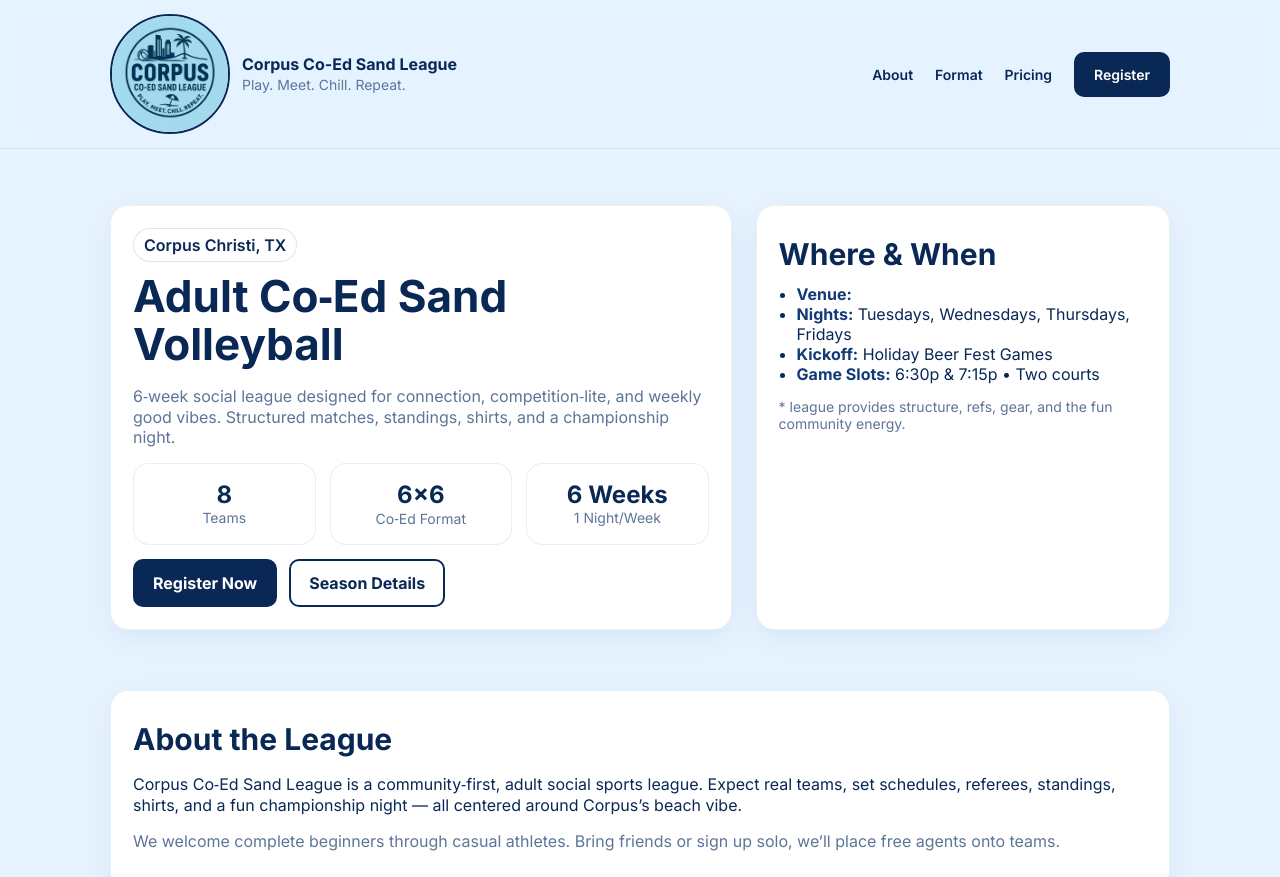
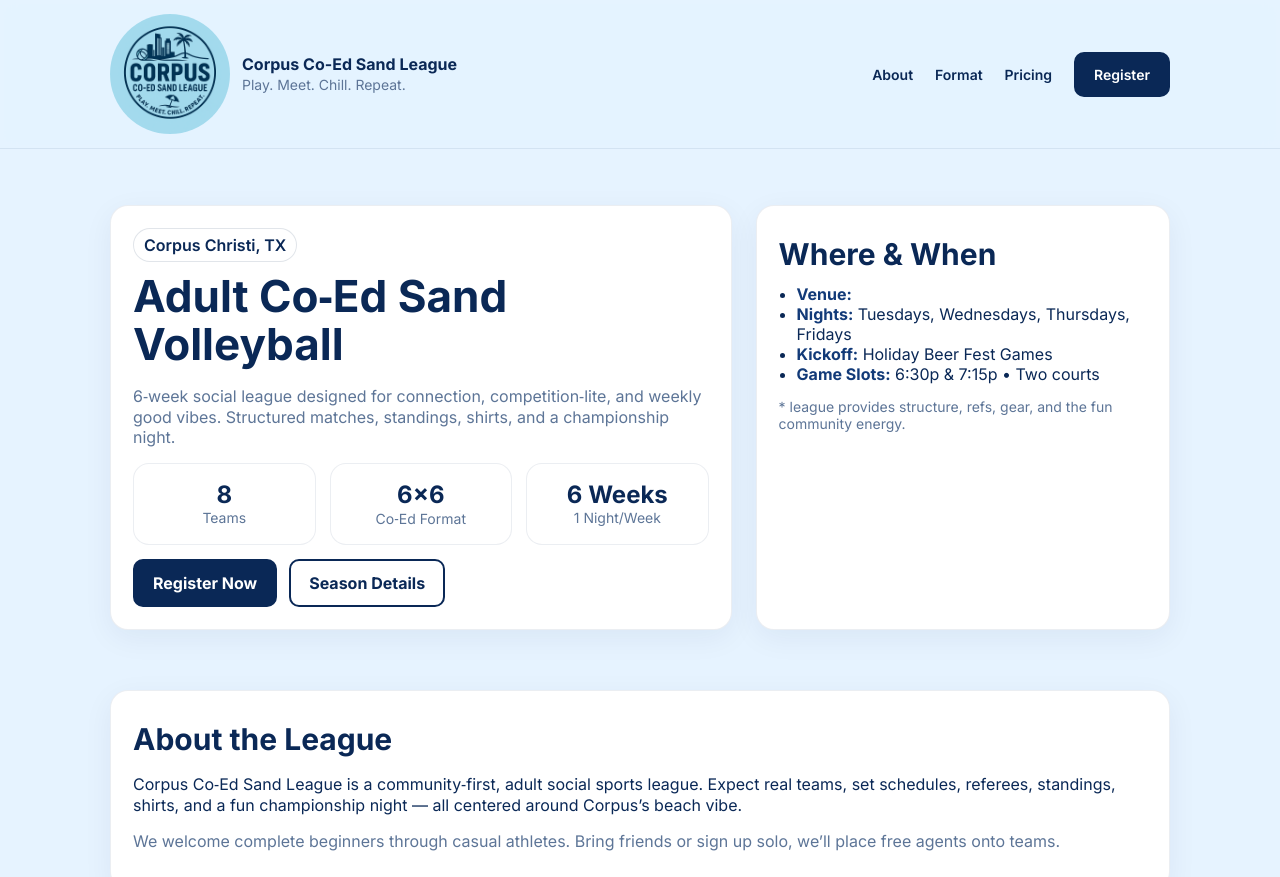
Before and after one commit to camposjosetec-cpu/Corpus-Social-Project, a plain HTML site: page index.html in a window 1280 px wide. Shown: the top 877 px of the page. Drawn offline with Linux system fonts and the light colour scheme.

Commit message:
Update index.html

```diff
--- a/index.html
+++ b/index.html
@@ -31,7 +31,7 @@
     border-radius: 50%;
     background: transparent;  /* clean background for circle */
     padding: 0px;       /* adds spacing so logo fits */
-    border: 2px solid var(--ink);
+    border: none;
 }
     .navlinks a{margin-left:18px;font-weight:600}
     .btn{display:inline-block;background:var(--ink);color:#fff;padding:12px 18px;border-radius:10px;font-weight:700;border:2px solid var(--ink);transition:transform .06s ease, background .2s ease, color .2s ease}
```
